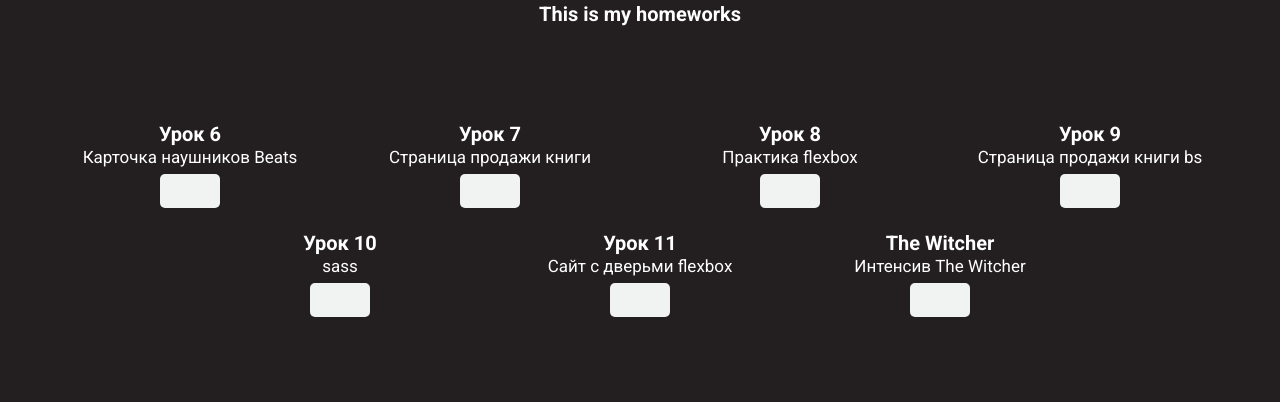
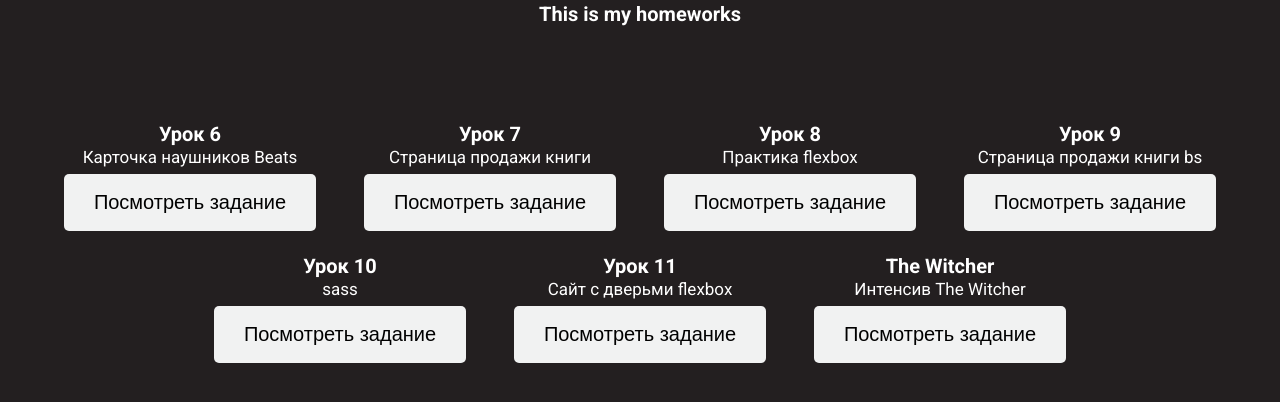
Before and after one commit to will1x/will1x.github.io, a plain HTML site: page index.html in a window 1280 px wide. Shown: the part 136-538 px from the top of the page. Drawn offline with Linux system fonts and the light colour scheme.

Commit message:
add button-text

```diff
--- a/index.html
+++ b/index.html
@@ -21,43 +21,43 @@
 							<div class="col-12 col-sm-6 col-lg-4 col-xl-3">
 								<div class="item-title">Урок 6</div>
 								<div class="item-subtitle">Карточка наушников Beats</div>
-								<button class="button" href="https://will1x.github.io/Lesson_6/"></button>
+								<button class="button" href="https://will1x.github.io/Lesson_6/">Посмотреть задание</button>
 							</div>
 							<!-- /.col -->
 							<div class="col-12 col-sm-6 col-lg-4 col-xl-3">
 								<div class="item-title">Урок 7</div>
 								<div class="item-subtitle">Страница продажи книги</div>
-								<button class="button" href="https://will1x.github.io/Lesson_7/"></button>
+								<button class="button" href="https://will1x.github.io/Lesson_7/">Посмотреть задание</button>
 							</div>
 							<!-- /.col -->
 							<div class="col-12 col-sm-6 col-lg-4 col-xl-3">
 								<div class="item-title">Урок 8</div>
 								<div class="item-subtitle">Практика flexbox</div>
-								<button class="button" href="https://will1x.github.io/Lesson_8/"></button>
+								<button class="button" href="https://will1x.github.io/Lesson_8/">Посмотреть задание</button>
 							</div>
 							<!-- /.col -->
 							<div class="col-12 col-sm-6 col-lg-4 col-xl-3">
 								<div class="item-title">Урок 9</div>
 								<div class="item-subtitle">Страница продажи книги bs</div>
-								<button class="button" href="https://will1x.github.io/Lessson_9/"></button>
+								<button class="button" href="https://will1x.github.io/Lessson_9/">Посмотреть задание</button>
 							</div>
 							<!-- /.col  -->
 							<div class="col-12 col-sm-6 col-lg-4 col-xl-3">
 								<div class="item-title">Урок 10</div>
 								<div class="item-subtitle">sass</div>
-								<button class="button" href="https://will1x.github.io/Lesson_10/"></button>
+								<button class="button" href="https://will1x.github.io/Lesson_10/">Посмотреть задание</button>
 							</div>
 							<!-- /.col -->
 							<div class="col-12 col-sm-6 col-lg-4 col-xl-3">
 								<div class="item-title">Урок 11</div>
 								<div class="item-subtitle">Сайт с дверьми flexbox</div>
-								<button class="button" href="https://will1x.github.io/Lesson_11/"></button>
+								<button class="button" href="https://will1x.github.io/Lesson_11/">Посмотреть задание</button>
 							</div>
 							<!-- /.col -->
 							<div class="col-12 col-sm-6 col-lg-4 col-xl-3">
 								<div class="item-title">The Witcher</div>
 								<div class="item-subtitle">Интенсив The Witcher</div>
-								<button class="button" href="https://will1x.github.io/The Witcher/"></button>
+								<button class="button" href="https://will1x.github.io/The Witcher/">Посмотреть задание</button>
 							</div>
 							<!-- /.col -->
 						</div>
```
